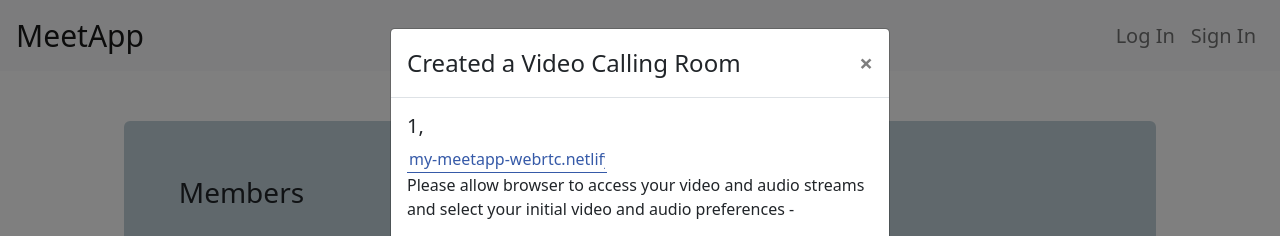
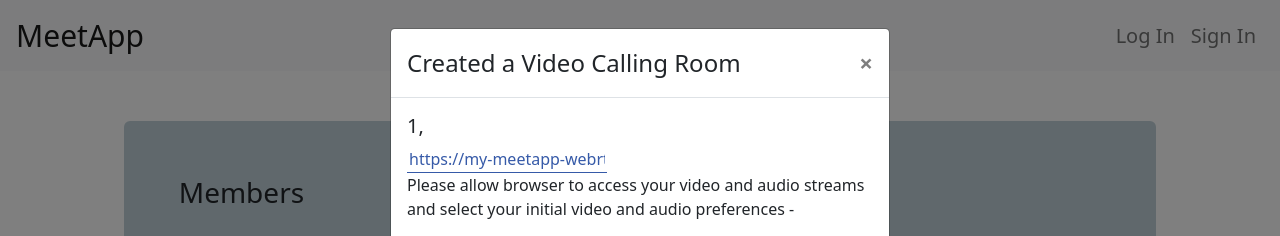
Before and after one commit to vaidehi44/MeetApp, a React (Create React App) app in the folder client-side/: page /1/1/1 in a window 1280 px wide. Both pictures are taken after a click on the button "Join Video Call". Shown: the top 236 px of the page. Built offline with nearby package versions, Linux system fonts and the light colour scheme; no server answers.

Commit message:
added missing https prefix

```diff
--- a/client-side/src/Chatroom.js
+++ b/client-side/src/Chatroom.js
@@ -216,7 +216,7 @@ class ChatRoom extends Component {
                         <div>
                             <h5>{name},</h5>
                         </div>
-                        <input id="copy_text" value={"my-meetapp-webrtc.netlify.app/"+roomId+"/"+sessionTitle} ></input>
+                        <input id="copy_text" value={"https://my-meetapp-webrtc.netlify.app/"+roomId+"/"+sessionTitle} ></input>
                         <div>Please allow browser to access your video and audio streams and select your initial video and audio preferences -</div>
                         <label className="switch">
                             <input type="checkbox" onChange = { this.handleVideo }></input>
--- a/client-side/src/Homepage.js
+++ b/client-side/src/Homepage.js
@@ -104,7 +104,7 @@ class Homepage extends Component {
                             <h4>{name},</h4>
                             <h6>
                                 Your link is - <br></br>
-                                <input id="copy_text" value={"my-meetapp-webrtc.netlify.app/"+roomId+"/"+sessionTitle} ></input>
+                                <input id="copy_text" value={"https://my-meetapp-webrtc.netlify.app/"+roomId+"/"+sessionTitle} ></input>
 
                             </h6>
                         </div>
--- a/client-side/src/SimpleHomepage.js
+++ b/client-side/src/SimpleHomepage.js
@@ -90,7 +90,7 @@ class SimpleHomepage extends Component {
                             <h4>{name},</h4>
                             <h5>
                                 Your link is - <br></br>
-                                <input id="copy_text" value={"my-meetapp-webrtc.netlify.app/"+roomId+"/"+sessionTitle} ></input>
+                                <input id="copy_text" value={"https://my-meetapp-webrtc.netlify.app/"+roomId+"/"+sessionTitle} ></input>
 
                             </h5>
                             </div>
```
